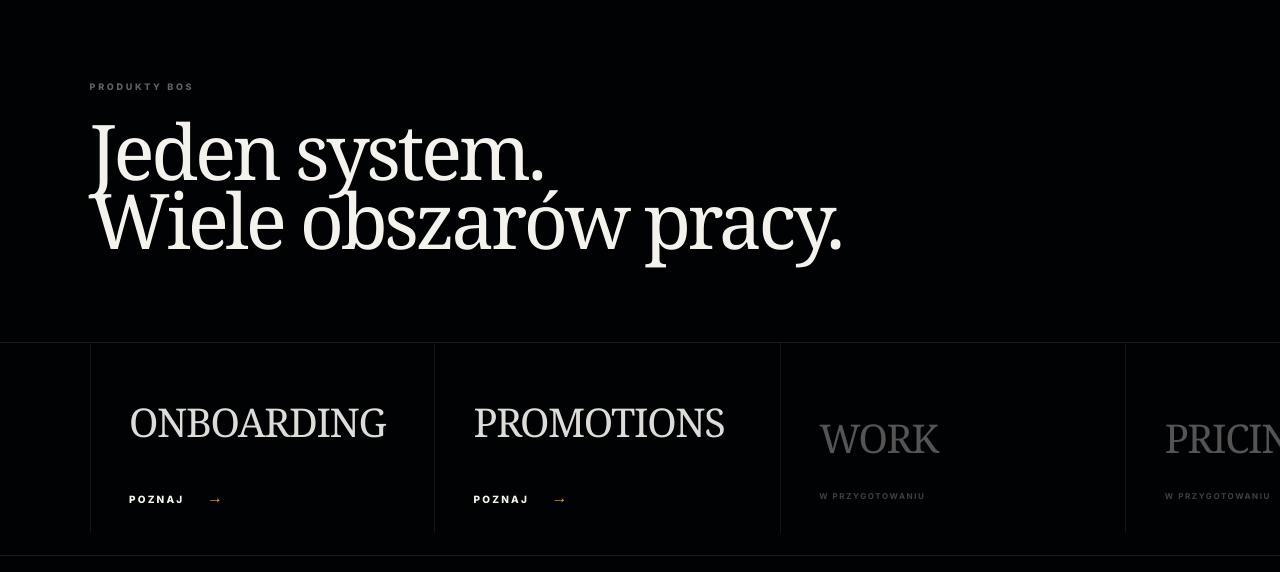
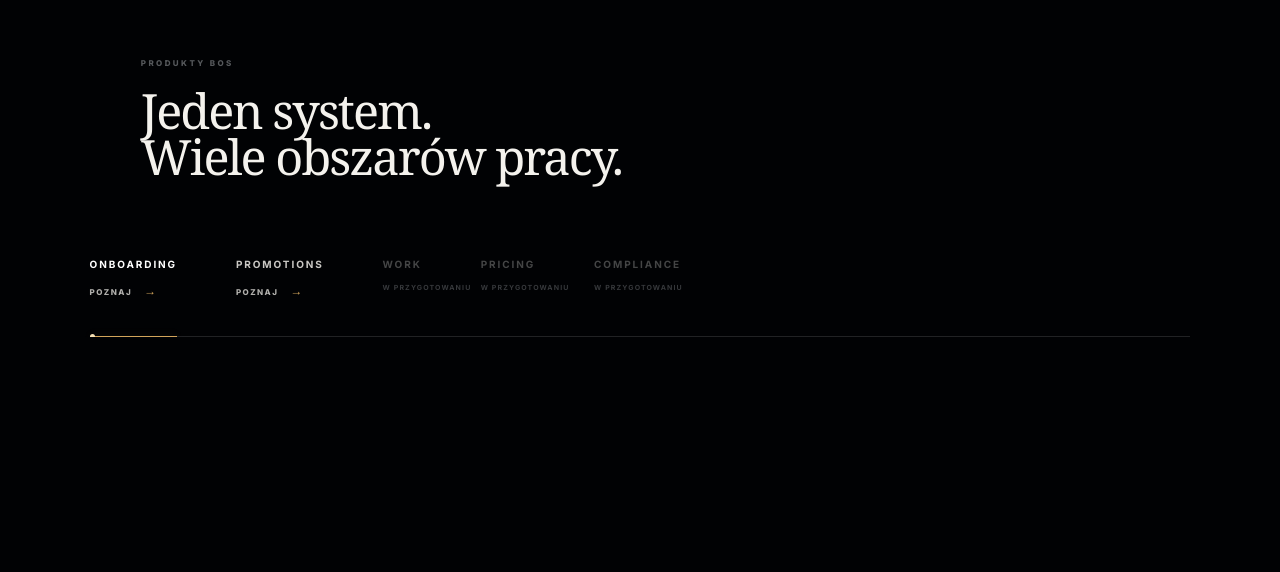
Before and after one commit to vernegroup/bos-platform, a Next.js app: page / in a window 1280 px wide. Shown: the part 2134-2706 px from the top of the page. Built offline with nearby package versions, Linux system fonts and the light colour scheme.

Commit message:
FIX reduce product rail to spatial navigation

```diff
--- a/app/public-products.css
+++ b/app/public-products.css
@@ -1,131 +1,102 @@
-/* PUBLIC-06 — scalable typographic product rail */
+/* PUBLIC-06 / SCALE FIX — product navigation is a rail, not a card section. */
 .bos-product-rail{
   position:relative;
-  min-height:100vh;
-  padding:clamp(110px,16vh,190px) 0 clamp(120px,18vh,220px);
+  min-height:72vh;
+  padding:clamp(90px,13vh,150px) 0 clamp(100px,15vh,170px);
   color:#f4f2ed;
   overflow:hidden;
 }
 .bos-product-rail__intro{
-  width:min(86vw,1480px);
-  margin:0 auto clamp(70px,11vh,130px);
+  width:min(78vw,1180px);
+  margin:0 auto clamp(72px,10vh,110px);
 }
-.bos-product-rail__intro>span{
-  color:rgba(224,229,235,.42);
-  font-size:9px;
-  font-weight:800;
-  letter-spacing:.3em;
-}
+.bos-product-rail__intro>span{color:rgba(224,229,235,.38);font-size:8px;font-weight:800;letter-spacing:.3em}
 .bos-product-rail__intro h2{
-  max-width:760px;
-  margin:22px 0 0;
+  max-width:620px;
+  margin:18px 0 0;
   color:#f4f2ed;
   font-family:Georgia,"Times New Roman",serif;
-  font-size:clamp(48px,6vw,104px);
+  font-size:clamp(36px,3.8vw,68px);
   font-weight:400;
-  line-height:.9;
-  letter-spacing:-.045em;
+  line-height:.94;
+  letter-spacing:-.04em;
 }
-.bos-product-rail__viewport{
-  width:100%;
-  overflow-x:auto;
-  overflow-y:hidden;
-  scrollbar-width:none;
-  overscroll-behavior-inline:contain;
-}
+.bos-product-rail__viewport{width:100%;overflow-x:auto;overflow-y:hidden;scrollbar-width:none;overscroll-behavior-inline:contain}
 .bos-product-rail__viewport::-webkit-scrollbar{display:none}
 .bos-product-rail__track{
+  position:relative;
   display:flex;
+  align-items:stretch;
+  gap:clamp(34px,4.6vw,88px);
   width:max-content;
   min-width:100%;
-  padding:0 7vw 22px;
-  border-top:1px solid rgba(255,255,255,.1);
-  border-bottom:1px solid rgba(255,255,255,.1);
+  padding:0 max(7vw,40px);
+}
+.bos-product-rail__track:after{
+  content:"";position:absolute;left:7vw;right:7vw;bottom:0;height:1px;background:rgba(255,255,255,.13)
 }
 .bos-product-rail__item{
   position:relative;
-  flex:0 0 clamp(250px,27vw,520px);
-  min-height:190px;
+  flex:0 0 auto;
+  min-width:max-content;
+  min-height:78px;
   display:flex;
-  align-items:center;
-  border-right:1px solid rgba(255,255,255,.08);
-  overflow:hidden;
+  align-items:flex-start;
+  padding:0 0 28px;
+  overflow:visible;
 }
-.bos-product-rail__item:first-child{border-left:1px solid rgba(255,255,255,.08)}
 .bos-product-rail__name{
-  position:relative;
-  z-index:2;
-  width:100%;
-  padding:0 clamp(24px,3vw,56px);
-  color:rgba(246,244,239,.9);
-  font-family:Georgia,"Times New Roman",serif;
-  font-size:clamp(30px,3.1vw,58px);
-  letter-spacing:-.035em;
-  transition:transform .35s ease,color .35s ease;
+  position:relative;z-index:2;padding:0;
+  color:rgba(246,244,239,.82);
+  font-family:inherit;
+  font-size:clamp(10px,.72vw,14px);
+  font-weight:700;
+  letter-spacing:.19em;
+  line-height:1;
+  transition:color .22s ease,transform .22s ease;
+}
+.bos-product-rail__item:first-child .bos-product-rail__name{color:#fff}
+.bos-product-rail__item:first-child:after{
+  content:"";position:absolute;left:0;bottom:0;width:100%;height:1px;background:#d2a45b;z-index:3;box-shadow:0 0 10px rgba(210,164,91,.22)
+}
+.bos-product-rail__item:first-child:before{
+  content:"";position:absolute;left:0;bottom:-2px;width:5px;height:5px;border-radius:50%;background:#f4dfb4;z-index:4
 }
 .bos-product-rail__reveal{
-  position:absolute;
-  inset:0;
-  z-index:3;
-  border:0;
-  background:
-    radial-gradient(circle at 50% 50%,rgba(44,105,137,.22),transparent 64%),
-    linear-gradient(110deg,rgba(12,29,43,.18),rgba(31,61,82,.42));
-  color:#f6f4ef;
-  opacity:0;
-  cursor:pointer;
-  font-size:10px;
-  font-weight:800;
-  letter-spacing:.22em;
-  transition:opacity .28s ease;
+  position:absolute;left:0;top:24px;z-index:4;
+  width:max-content;height:auto;padding:0;border:0;background:none;
+  color:rgba(244,242,237,.72);opacity:0;cursor:pointer;
+  font-size:8px;font-weight:800;letter-spacing:.18em;
+  transform:translateY(5px);transition:opacity .2s ease,transform .2s ease
 }
-.bos-product-rail__reveal span{margin-left:18px;color:#d2a45b;font-size:16px}
+.bos-product-rail__reveal span{margin-left:9px;color:#d2a45b;font-size:12px}
 .bos-product-rail__item:not(.is-planned):hover .bos-product-rail__reveal,
-.bos-product-rail__item:not(.is-planned):focus-within .bos-product-rail__reveal{opacity:1}
+.bos-product-rail__item:not(.is-planned):focus-within .bos-product-rail__reveal{opacity:1;transform:none}
 .bos-product-rail__item:not(.is-planned):hover .bos-product-rail__name,
-.bos-product-rail__item:not(.is-planned):focus-within .bos-product-rail__name{
-  transform:translateY(-30px);
-  color:rgba(246,244,239,.18);
+.bos-product-rail__item:not(.is-planned):focus-within .bos-product-rail__name{transform:translateY(-2px);color:#fff}
+.bos-product-rail__planned{
+  position:absolute;left:0;top:24px;
+  color:rgba(224,229,235,.24);font-size:7px;font-weight:700;letter-spacing:.16em;white-space:nowrap
 }
-.bos-product-rail__planned{
-  position:absolute;
-  left:clamp(24px,3vw,56px);
-  bottom:32px;
-  color:rgba(224,229,235,.28);
-  font-size:8px;
-  font-weight:700;
-  letter-spacing:.2em;
-}
-.bos-product-rail__item.is-planned .bos-product-rail__name{color:rgba(246,244,239,.34)}
-/* modal re-skin for the dark public world */
+.bos-product-rail__item.is-planned .bos-product-rail__name{color:rgba(246,244,239,.28)}
+/* dark product modal retained */
 .bos-public-root .bos-product-modal-backdrop{background:rgba(0,3,7,.84);backdrop-filter:blur(14px)}
 .bos-public-root .bos-product-modal{border:1px solid rgba(255,255,255,.1);background:#07111d;color:#eef1f4;box-shadow:0 40px 120px rgba(0,0,0,.65)}
 .bos-public-root .bos-product-modal-close{background:rgba(255,255,255,.06);color:#fff;box-shadow:none}
 .bos-public-root .bos-product-modal-kicker{color:#d2a45b}
-.bos-public-root .bos-product-modal-copy>h2,
-.bos-public-root .bos-product-modal-benefits h3,
-.bos-public-root .bos-product-modal-steps h3{color:#f4f2ed}
-.bos-public-root .bos-product-modal-lead,
-.bos-public-root .bos-product-modal-benefits p,
-.bos-public-root .bos-product-modal-steps p{color:rgba(225,231,238,.58)}
+.bos-public-root .bos-product-modal-copy>h2,.bos-public-root .bos-product-modal-benefits h3,.bos-public-root .bos-product-modal-steps h3{color:#f4f2ed}
+.bos-public-root .bos-product-modal-lead,.bos-public-root .bos-product-modal-benefits p,.bos-public-root .bos-product-modal-steps p{color:rgba(225,231,238,.58)}
 .bos-public-root .bos-product-modal-audience{background:rgba(255,255,255,.04)}
 .bos-public-root .bos-product-modal-audience p{color:rgba(225,231,238,.58)}
 .bos-public-root .bos-product-modal-cta{background:#b8873e;color:#07111d}
 .bos-public-root .bos-product-modal-steps{border-color:rgba(255,255,255,.09)}
 @media(max-width:800px){
-  .bos-product-rail{min-height:85vh;padding:100px 0 120px}
-  .bos-product-rail__intro{width:calc(100vw - 48px);margin-bottom:70px}
-  .bos-product-rail__track{padding-left:24px;padding-right:24px}
-  .bos-product-rail__item{flex-basis:72vw;min-height:160px}
-  .bos-product-rail__name{font-size:clamp(30px,10vw,48px)}
+  .bos-product-rail{min-height:65vh;padding:86px 0 110px}
+  .bos-product-rail__intro{width:calc(100vw - 48px);margin-bottom:62px}
+  .bos-product-rail__intro h2{font-size:clamp(38px,11vw,58px)}
+  .bos-product-rail__track{gap:38px;padding-left:24px;padding-right:24px}
+  .bos-product-rail__track:after{left:24px;right:24px}
+  .bos-product-rail__name{font-size:11px}
 }
-@media(hover:none){
-  .bos-product-rail__item:not(.is-planned){align-items:flex-start;padding-top:52px}
-  .bos-product-rail__reveal{
-    inset:auto auto 26px clamp(24px,3vw,56px);
-    width:auto;height:auto;opacity:1;background:none;
-  }
-}
-@media(prefers-reduced-motion:reduce){
-  .bos-product-rail__name,.bos-product-rail__reveal{transition:none}
-}
+@media(hover:none){.bos-product-rail__reveal{opacity:1;transform:none}}
+@media(prefers-reduced-motion:reduce){.bos-product-rail__name,.bos-product-rail__reveal{transition:none}}
```
